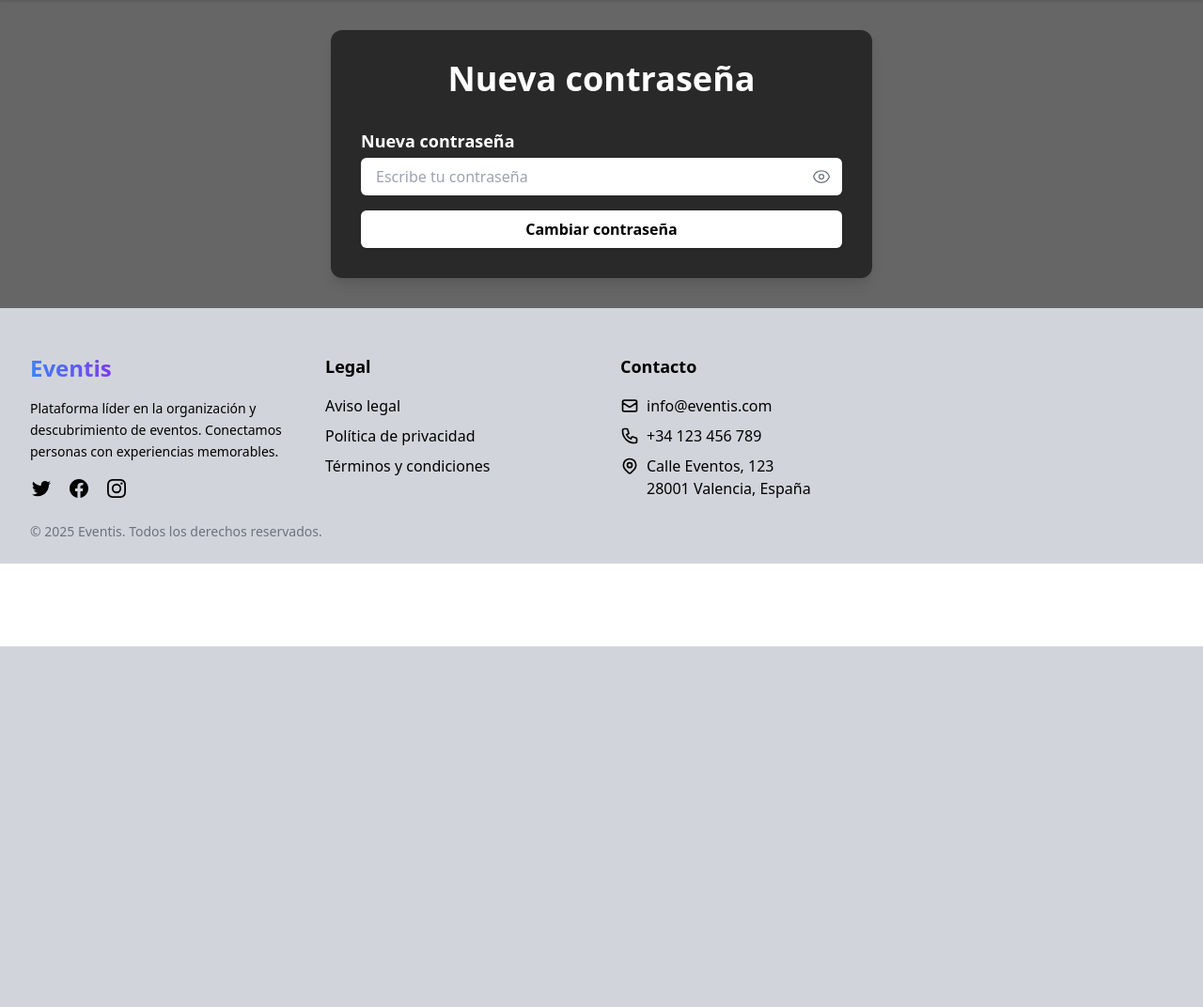
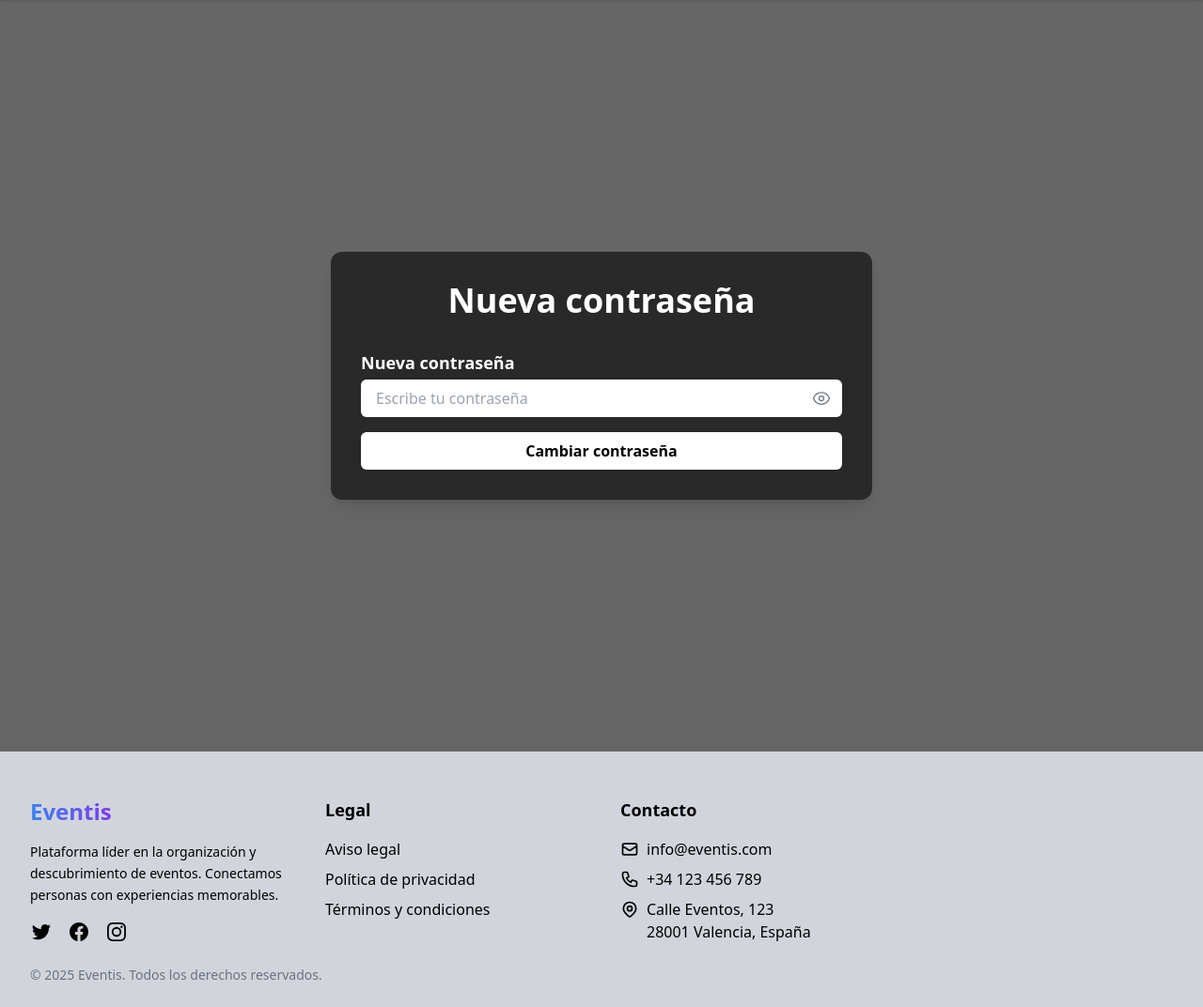
Before and after one commit to rajnaroc/EVENTIS, a Flask app: template src/templates/cambiar.html in a window 1280 px wide. Shown: the part 112-1184 px from the top of the page at 94% size. Before the commit the page ends 800 px from the top, so only its background shows below. Run offline with Flask 3, Linux system fonts and the light colour scheme; the template is opened without the code that fills it: values that come from a table or form of the project are taken from there, others are empty; some libraries are stand-ins or nearby versions.

Commit message:
cambio en la posicion de cuadrado

```diff
--- a/src/templates/cambiar.html
+++ b/src/templates/cambiar.html
@@ -1,8 +1,8 @@
 {% extends 'base.html' %}
 {% block title %}Recuperar Contraseña{% endblock %}
 {% block body %}
-<div class="bg-black bg-opacity-60  relative bg-cover bg-center">
-    <div class="relative z-10 flex items-center justify-center px-4 py-8">
+<div class="bg-black bg-opacity-60 relative bg-cover bg-center">
+    <div class="relative z-10 flex items-center justify-center px-4 py-8 min-h-screen">
         <div class="bg-black bg-opacity-60 text-white p-8 rounded-xl w-full max-w-md sm:max-w-lg md:max-w-xl shadow-lg">
             <h1 class="text-4xl font-bold text-center mb-8">Nueva contraseña</h1>
             <form href="/cambiar_contraseña/{{token}}" method="POST" class="space-y-6">
```
